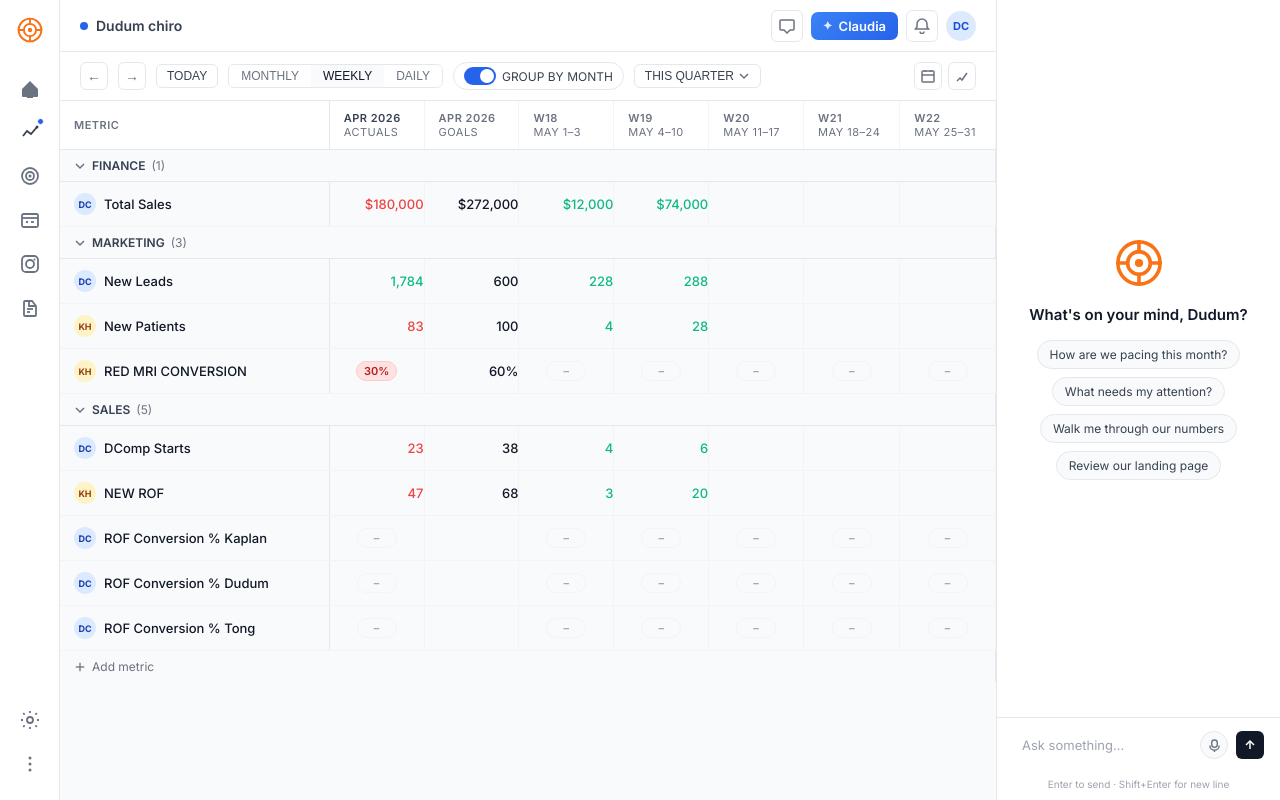
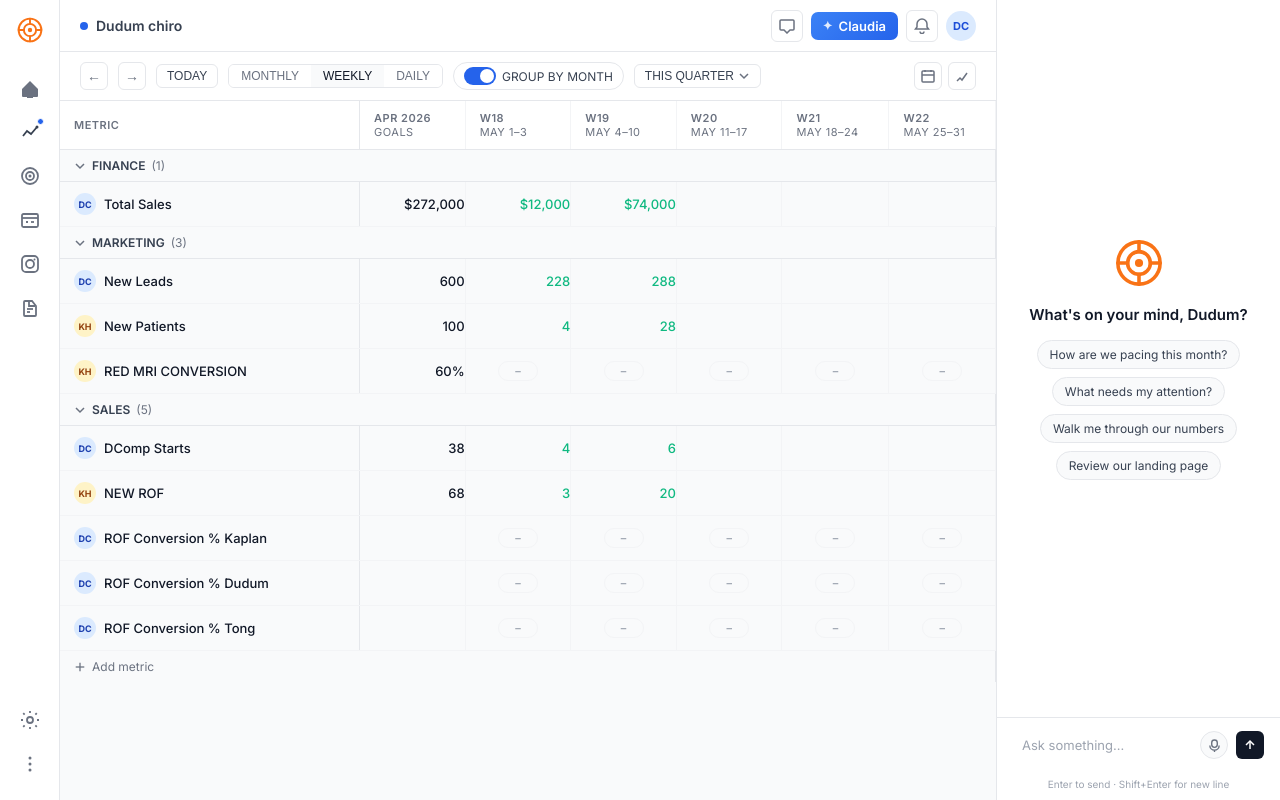
Before and after one commit to jrdudum2/chiro-dashboard, a Flask app: page / in a window 1280 px wide. Run offline with Flask 3, Linux system fonts and the light colour scheme; data comes from the database, SQL or seed files in the repository; tables that the repository leaves empty hold one stand-in row (values such as "Sample post").

Commit message:
Fix scorecard view toggle: monthly hides weekly cols, weekly hides actuals col

```diff
--- a/templates/index.html
+++ b/templates/index.html
@@ -248,6 +248,9 @@ body{font-family:'Inter',sans-serif;font-size:14px;color:var(--text);background:
 }
 .sc-table th:first-child{min-width:200px;border-right:1px solid var(--border)}
 .sc-table th.col-actuals{color:var(--text2)}
+.sc-table.view-monthly .col-weekly{display:none}
+.sc-table.view-weekly .col-monthly-only{display:none}
+.sc-table.view-daily .col-monthly-only{display:none}
 .sc-table td{
   padding:0;border-bottom:1px solid var(--border2);
   border-right:1px solid var(--border2);vertical-align:middle;
@@ -742,9 +745,9 @@ textarea{resize:vertical;min-height:60px}
           <button class="sc-nav-btn">&#8594;</button>
           <button class="sc-today">TODAY</button>
           <div class="sc-tabs">
-            <button class="sc-tab" onclick="setSCView('monthly',this)">MONTHLY</button>
-            <button class="sc-tab active" onclick="setSCView('weekly',this)">WEEKLY</button>
-            <button class="sc-tab" onclick="setSCView('daily',this)">DAILY</button>
+            <button class="sc-tab" onclick="setSCView('monthly',this,'leadership')">MONTHLY</button>
+            <button class="sc-tab active" onclick="setSCView('weekly',this,'leadership')">WEEKLY</button>
+            <button class="sc-tab" onclick="setSCView('daily',this,'leadership')">DAILY</button>
           </div>
           <div class="sc-toggle">
             <div class="toggle-switch"><div class="toggle-knob"></div></div>
@@ -764,17 +767,17 @@ textarea{resize:vertical;min-height:60px}
           </div>
         </div>
         <div class="sc-table-wrap">
-          <table class="sc-table">
+          <table class="sc-table view-weekly" id="sc-table-leadership">
             <thead>
               <tr>
                 <th>METRIC</th>
-                <th class="col-actuals">APR 2026<br><span style="font-weight:400;color:var(--muted)">ACTUALS</span></th>
+                <th class="col-actuals col-monthly-only">APR 2026<br><span style="font-weight:400;color:var(--muted)">ACTUALS</span></th>
                 <th>APR 2026<br><span style="font-weight:400">GOALS</span></th>
-                <th>W18<br><span style="font-weight:400">MAY 1–3</span></th>
-                <th>W19<br><span style="font-weight:400">MAY 4–10</span></th>
-                <th>W20<br><span style="font-weight:400">MAY 11–17</span></th>
-                <th>W21<br><span style="font-weight:400">MAY 18–24</span></th>
-                <th>W22<br><span style="font-weight:400">MAY 25–31</span></th>
+                <th class="col-weekly">W18<br><span style="font-weight:400">MAY 1–3</span></th>
+                <th class="col-weekly">W19<br><span style="font-weight:400">MAY 4–10</span></th>
+                <th class="col-weekly">W20<br><span style="font-weight:400">MAY 11–17</span></th>
+                <th class="col-weekly">W21<br><span style="font-weight:400">MAY 18–24</span></th>
+                <th class="col-weekly">W22<br><span style="font-weight:400">MAY 25–31</span></th>
               </tr>
             </thead>
             <tbody id="sc-body-leadership"></tbody>
@@ -789,9 +792,9 @@ textarea{resize:vertical;min-height:60px}
           <button class="sc-nav-btn">&#8594;</button>
           <button class="sc-today">TODAY</button>
           <div class="sc-tabs">
-            <button class="sc-tab">MONTHLY</button>
-            <button class="sc-tab active">WEEKLY</button>
-            <button class="sc-tab">DAILY</button>
+            <button class="sc-tab" onclick="setSCView('monthly',this,'finance')">MONTHLY</button>
+            <button class="sc-tab active" onclick="setSCView('weekly',this,'finance')">WEEKLY</button>
+            <button class="sc-tab" onclick="setSCView('daily',this,'finance')">DAILY</button>
           </div>
           <div class="sc-toggle">
             <div class="toggle-switch"><div class="toggle-knob"></div></div>
@@ -804,17 +807,17 @@ textarea{resize:vertical;min-height:60px}
           </div>
         </div>
         <div class="sc-table-wrap">
-          <table class="sc-table">
+          <table class="sc-table view-weekly" id="sc-table-finance">
             <thead>
               <tr>
                 <th>METRIC</th>
-                <th class="col-actuals">APR 2026<br><span style="font-weight:400;color:var(--muted)">ACTUALS</span></th>
+                <th class="col-actuals col-monthly-only">APR 2026<br><span style="font-weight:400;color:var(--muted)">ACTUALS</span></th>
                 <th>APR 2026<br><span style="font-weight:400">GOALS</span></th>
-                <th>W18<br><span style="font-weight:400">MAY 1–3</span></th>
-                <th>W19<br><span style="font-weight:400">MAY 4–10</span></th>
-                <th>W20<br><span style="font-weight:400">MAY 11–17</span></th>
-                <th>W21<br><span style="font-weight:400">MAY 18–24</span></th>
-                <th>W22<br><span style="font-weight:400">MAY 25–31</span></th>
+                <th class="col-weekly">W18<br><span style="font-weight:400">MAY 1–3</span></th>
+                <th class="col-weekly">W19<br><span style="font-weight:400">MAY 4–10</span></th>
+                <th class="col-weekly">W20<br><span style="font-weight:400">MAY 11–17</span></th>
+                <th class="col-weekly">W21<br><span style="font-weight:400">MAY 18–24</span></th>
+                <th class="col-weekly">W22<br><span style="font-weight:400">MAY 25–31</span></th>
               </tr>
             </thead>
             <tbody id="sc-body-finance"></tbody>
@@ -1223,9 +1226,14 @@ function showPage(page){
 }
 
 // ── Scorecard toggle ──────────────────────────────────────────────────────────
-function setSCView(view, btn){
+function setSCView(view, btn, scName){
   btn.closest('.sc-tabs').querySelectorAll('.sc-tab').forEach(t=>t.classList.remove('active'));
   btn.classList.add('active');
+  const table = document.getElementById(`sc-table-${scName}`);
+  if(table){
+    table.classList.remove('view-monthly','view-weekly','view-daily');
+    table.classList.add(`view-${view}`);
+  }
 }
 
 // ── Format helpers ────────────────────────────────────────────────────────────
@@ -1300,27 +1308,29 @@ function renderScorecard(name){
       const cols = ['actuals','goals','w18','w19','w20','w21','w22'];
       const colGoals = m.goals;
       const isPct = m.unit === '%';
+      const colClass = c => c==='actuals' ? 'col-monthly-only' : ['w18','w19','w20','w21','w22'].includes(c) ? 'col-weekly' : '';
       const cellsHtml = cols.map(col=>{
         const v = m[col];
         const display = fmtVal(v, m.unit);
         const isEmpty = !display;
+        const extra = colClass(col);
 
         // % metrics: pill with green/yellow/red vs goal
         if(isPct){
           if(col === 'goals'){
-            return `<td class="sc-cell val-black" onclick="startCellEdit(this,${m.id},'${col}','${name}')">
+            return `<td class="sc-cell val-black ${extra}" onclick="startCellEdit(this,${m.id},'${col}','${name}')">
               ${isEmpty ? '' : `<span class="sc-display">${display}</span>`}
             </td>`;
           }
           const goalVal = m.goals;
-          return `<td class="sc-cell" style="text-align:center" onclick="startCellEdit(this,${m.id},'${col}','${name}')">
+          return `<td class="sc-cell ${extra}" style="text-align:center" onclick="startCellEdit(this,${m.id},'${col}','${name}')">
             ${isEmpty ? `<span class="ms-pill empty">–</span>` : renderPctPill(v, goalVal)}
           </td>`;
         }
 
         // Non-% metrics: colored text
         const cls = valClass(v, colGoals, col);
-        return `<td class="sc-cell ${cls}" onclick="startCellEdit(this,${m.id},'${col}','${name}')">
+        return `<td class="sc-cell ${cls} ${extra}" onclick="startCellEdit(this,${m.id},'${col}','${name}')">
           ${isEmpty ? '' : `<span class="sc-display">${display}</span>`}
         </td>`;
       }).join('');
```
